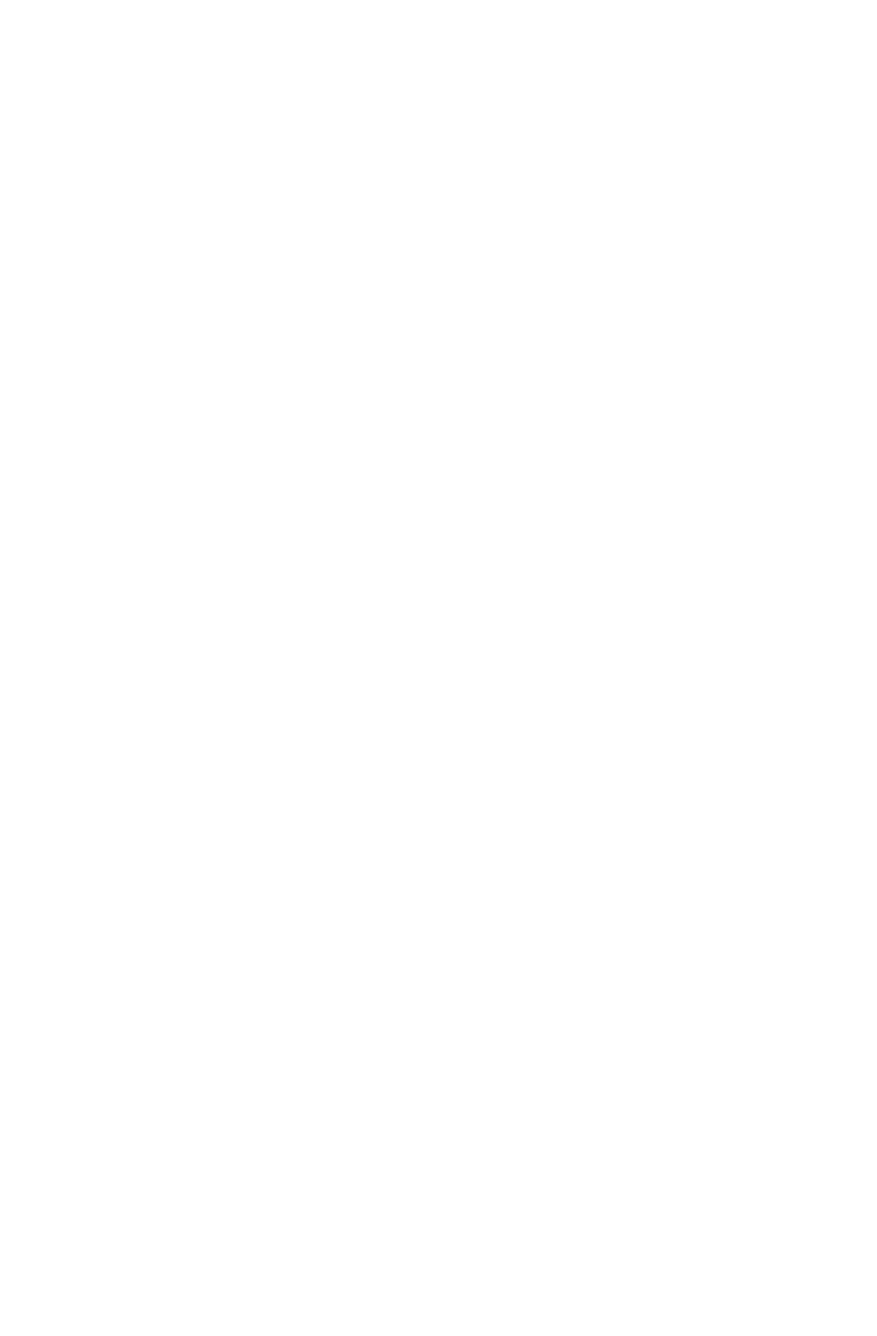
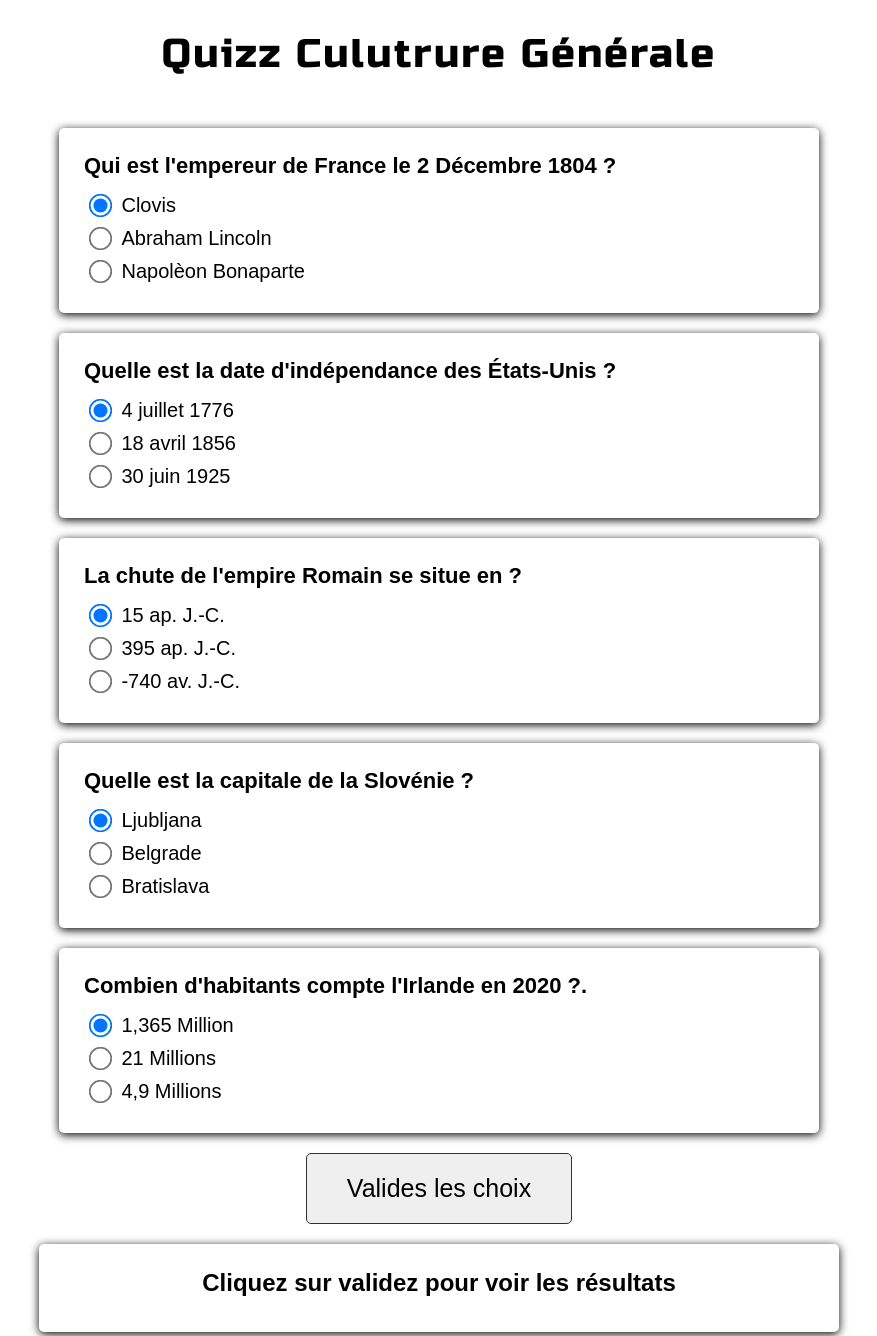
Before and after one commit to martin-bozon/20-projets-JS, a plain HTML site: page Quizz/index.html in a window 1280 px wide. Shown: the top 1336 px of the page, without its empty margins (201-1078 px from the left). Before the commit the page ends 800 px from the top, so only its background shows below. Drawn offline with Linux system fonts and the light colour scheme.

Commit message:
structuce html et css fait

```diff
--- a/Quizz/app.js
+++ b/Quizz/app.js
@@ -0,0 +1,8 @@
+const form = document.querySelector('.form-quizz');
+let tableauResults = [];
+
+form.addEventListener('submit', (e) =>
+    {
+        e.preventDefault();
+        for()
+    })
--- a/Quizz/index.html
+++ b/Quizz/index.html
@@ -9,7 +9,109 @@
 </head>
 <body>
 
+    <h1>Quizz Culutrure Générale</h1>
+    <div class="container-global">
+        <form class="fomr-quizz">
+            <div class="question-block">
+                <h4>Qui est l'empereur de France le 2 Décembre 1804 ?</h4>
+                <div>
+                    <input type="radio" id="clovis" name="q1" value="a" checked>
+                    <label for="clovis">Clovis</label>
+                </div>
+                <div>
+                    <input type="radio" id="lincoln" name="q1" value="b">
+                    <label for="lincoln">Abraham Lincoln</label>
+                </div>
+                <div>
+                    <input type="radio" id="bonaparte" name="q1" value="c">
+                    <label for="bonaparte">Napolèon Bonaparte</label>
+                </div>
+            </div>
+            <div class="question-block">
+                <h4>Quelle est la date d'indépendance des États-Unis ?</h4>
+                <div>
+                    <input type="radio" id="date1" name="q2" value="a" checked>
+                    <label for="date1">4 juillet 1776</label>
+                </div>
 
+                <div>
+                    <input type="radio" id="date2" name="q2" value="b">
+                    <label for="date2">18 avril 1856</label>
+                </div>
+
+                <div>
+                    <input type="radio" id="date3" name="q2" value="c">
+                    <label for="date3">30 juin 1925</label>
+                </div>
+            </div>
+
+            <div class="question-block">
+                <h4>La chute de l'empire Romain se situe en ?</h4>
+                <div>
+                    <input type="radio" id="date4" name="q3" value="a" checked>
+                    <label for="date4">15 ap. J.-C.</label>
+                </div>
+
+                <div>
+                    <input type="radio" id="date5" name="q3" value="b">
+                    <label for="date5">395 ap. J.-C.</label>
+                </div>
+
+                <div>
+                    <input type="radio" id="date6" name="q3" value="c">
+                    <label for="date6">-740 av. J.-C.</label>
+                </div>
+            </div>
+
+
+            <div class="question-block">
+                <h4>Quelle est la capitale de la Slovénie ?</h4>
+
+                <div>
+                    <input type="radio" id="Ljubljana" name="q4" value="a" checked>
+                    <label for="Ljubljana">Ljubljana</label>
+                </div>
+
+                <div>
+                    <input type="radio" id="Belgrade" name="q4" value="b">
+                    <label for="Belgrade">Belgrade</label>
+                </div>
+
+                <div>
+                    <input type="radio" id="Bratislava" name="q4" value="c">
+                    <label for="Bratislava">Bratislava</label>
+                </div>
+            </div>
+
+
+            <div class="question-block">
+                <h4>Combien d'habitants compte l'Irlande en 2020 ?.</h4>
+                <div>
+                    <input type="radio" id="m1" name="q5" value="a"
+                        checked>
+                    <label for="m1">1,365 Million</label>
+                </div>
+
+                <div>
+                    <input type="radio" id="m2" name="q5" value="b">
+                    <label for="m2">21 Millions</label>
+                </div>
+
+                <div>
+                    <input type="radio" id="m3" name="q5" value="c">
+                    <label for="m3">4,9 Millions</label>
+                </div>
+            </div>
+
+            <button>Valides les choix</button>
+        </form>
+
+        <div class="resultats">
+            <h2>Cliquez sur validez pour voir les résultats</h2>
+            <p class="aide"></p>
+            <p class="note"></p>
+        </div>
+    </div>
 
 
     <script src="app.js"></script>
--- a/Quizz/style.css
+++ b/Quizz/style.css
@@ -7,3 +7,104 @@
 body {
     font-family: Arial, Helvetica, sans-serif;
 }
+
+h1
+    {
+        font-family: 'Russo One', 'Arial';
+        font-weight: lighter;
+        letter-spacing: 2px;
+        text-align: center;
+        padding:30px 0 ;
+        font-size: 40px;
+    }
+.container-global
+    {
+        width: 70%;
+        max-width: 800px;
+        margin: 0 auto;
+        height: auto;
+    }
+.question-block
+    {
+        padding: 15px 25px 25px;
+        margin: 20px;
+        border-radius: 5px;
+        box-shadow: 0 2px 10px black;
+    }
+.question-block h4
+    {
+        padding: 10px 0;
+        font-size: 22px;
+    }
+.question-block label
+    {
+        font-size: 20px;
+    }
+.question-block input[type='radio']
+    {
+        transform: scale(1.8);
+        margin: 10px;
+    }
+.resultats
+    {
+        padding: 25px;
+        margin: 10px 0px 70px;
+        border-radius: 5px;
+        box-shadow: 0 2px 10px black;
+    }
+.resultats h2
+    {
+        text-align: center;
+    }
+.aide
+    {
+        font-size: 20px;
+        text-align: center;
+        margin-top: 10px;
+    }
+.note
+    {
+        text-align: center;
+        font-size: 25px;
+        margin-top: 10px;
+    }
+form button
+    {
+        border: none;
+        outline: none;
+        border: 1px solid #333;
+        border-radius: 5px;
+        display: block;
+        margin: 20px auto;
+        padding: 20px 40px;
+        cursor: pointer;
+        font-size: 25px;
+        transition: background-color 0.2 ease-in-out;
+    }
+form button:hover
+    {
+        background-color: lightblue;
+    }
+.echec
+    {
+        animation: echec 0.3s ease-in-out;
+    }
+@keyframes echec
+    {
+        0%
+            {
+                transform: translateX(0px);
+            }
+        33%
+            {
+                transform: translateX(5px);
+            }
+        66%
+            {
+                transform: translateX(-5px);
+            }
+        100%
+            {
+                transform: translateX(0px);
+            }
+    }
```
